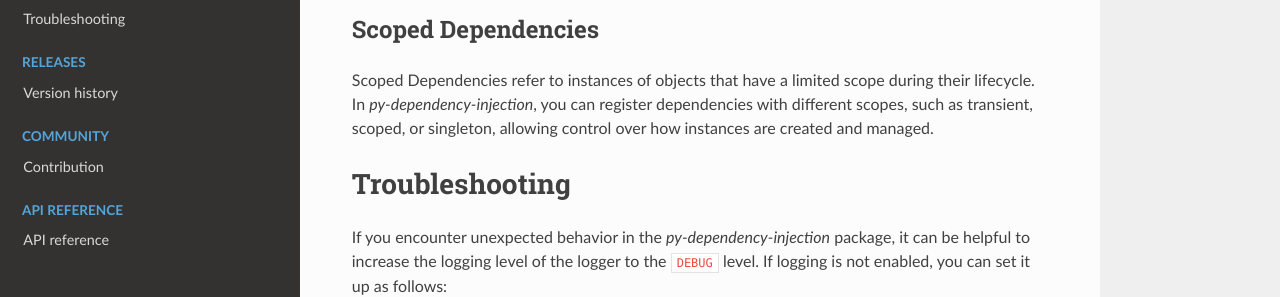
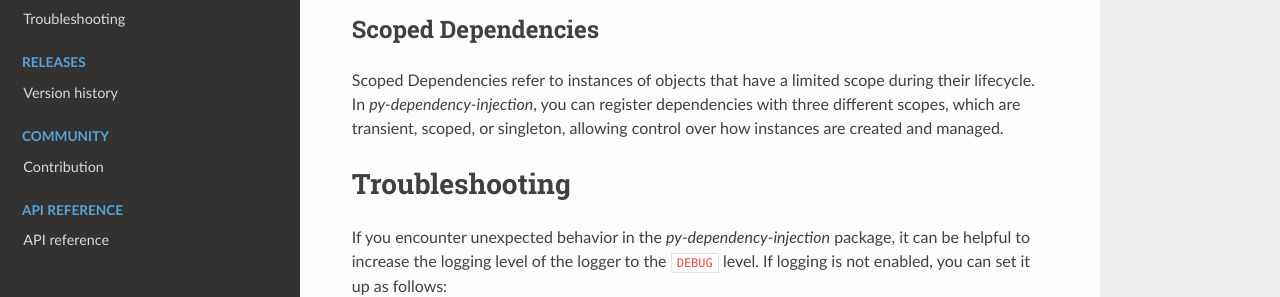
Before and after one commit to runemalm/py-dependency-injection, a Sphinx documentation site: the page built from docs/gettingstarted.rst, in a window 1280 px wide and 900 px high, scrolled down 1370 px. Shown: the part 223-520 px from the top of the window. Built offline with Sphinx 7.4.7 and the Read the Docs theme 2.0.0, drawn with Linux system fonts in a browser that asks for light colours.

```diff
--- a/docs/gettingstarted.rst
+++ b/docs/gettingstarted.rst
@@ -71,7 +71,7 @@
 Scoped Dependencies
 -------------------
 
-Scoped Dependencies refer to instances of objects that have a limited scope during their lifecycle. In `py-dependency-injection`, you can register dependencies with different scopes, such as transient, scoped, or singleton, allowing control over how instances are created and managed.
+Scoped Dependencies refer to instances of objects that have a limited scope during their lifecycle. In `py-dependency-injection`, you can register dependencies with three different scopes, which are transient, scoped, or singleton, allowing control over how instances are created and managed.
 
 
 ###############
```
Also changed, not shown: 2 other files.
